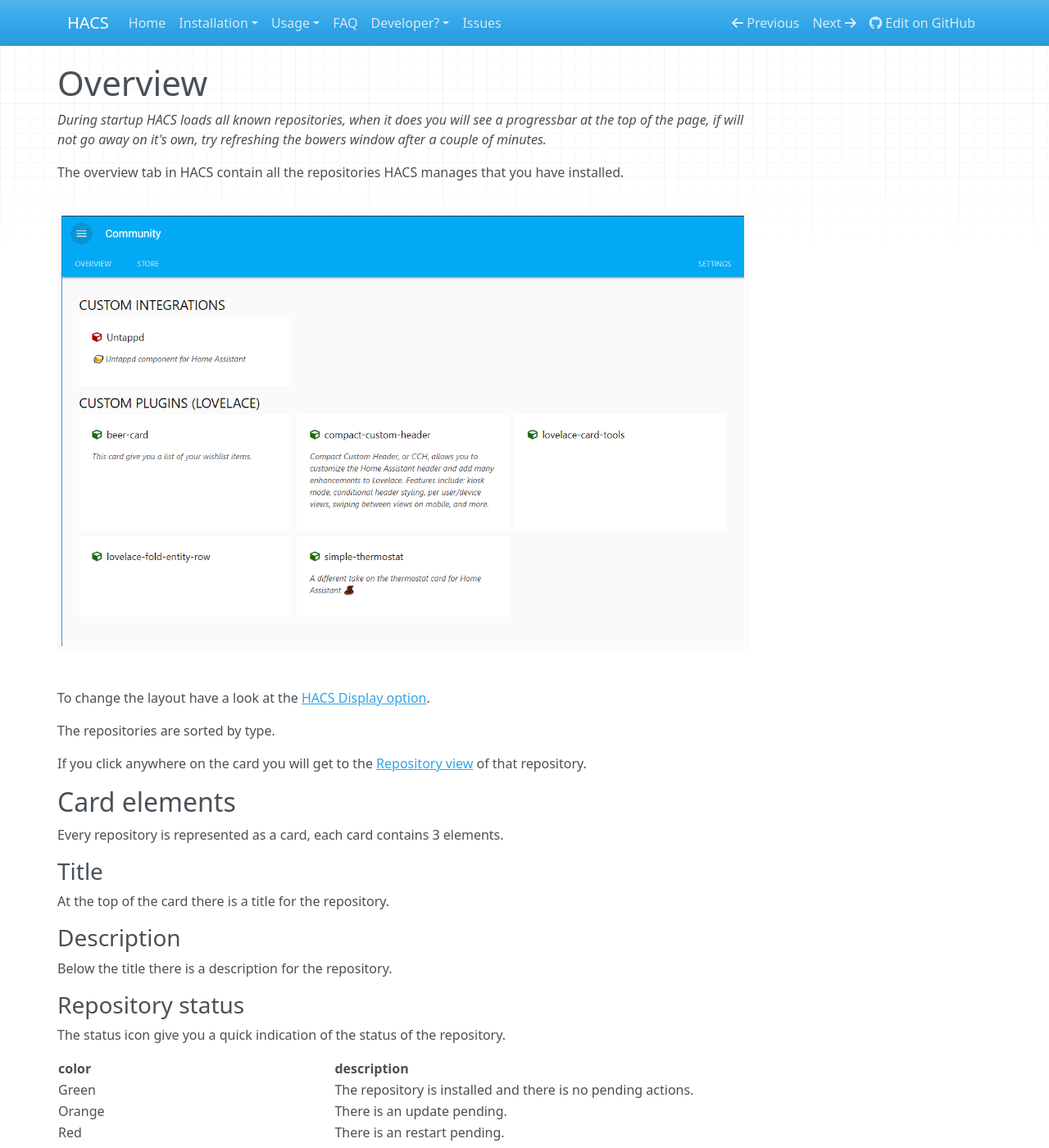
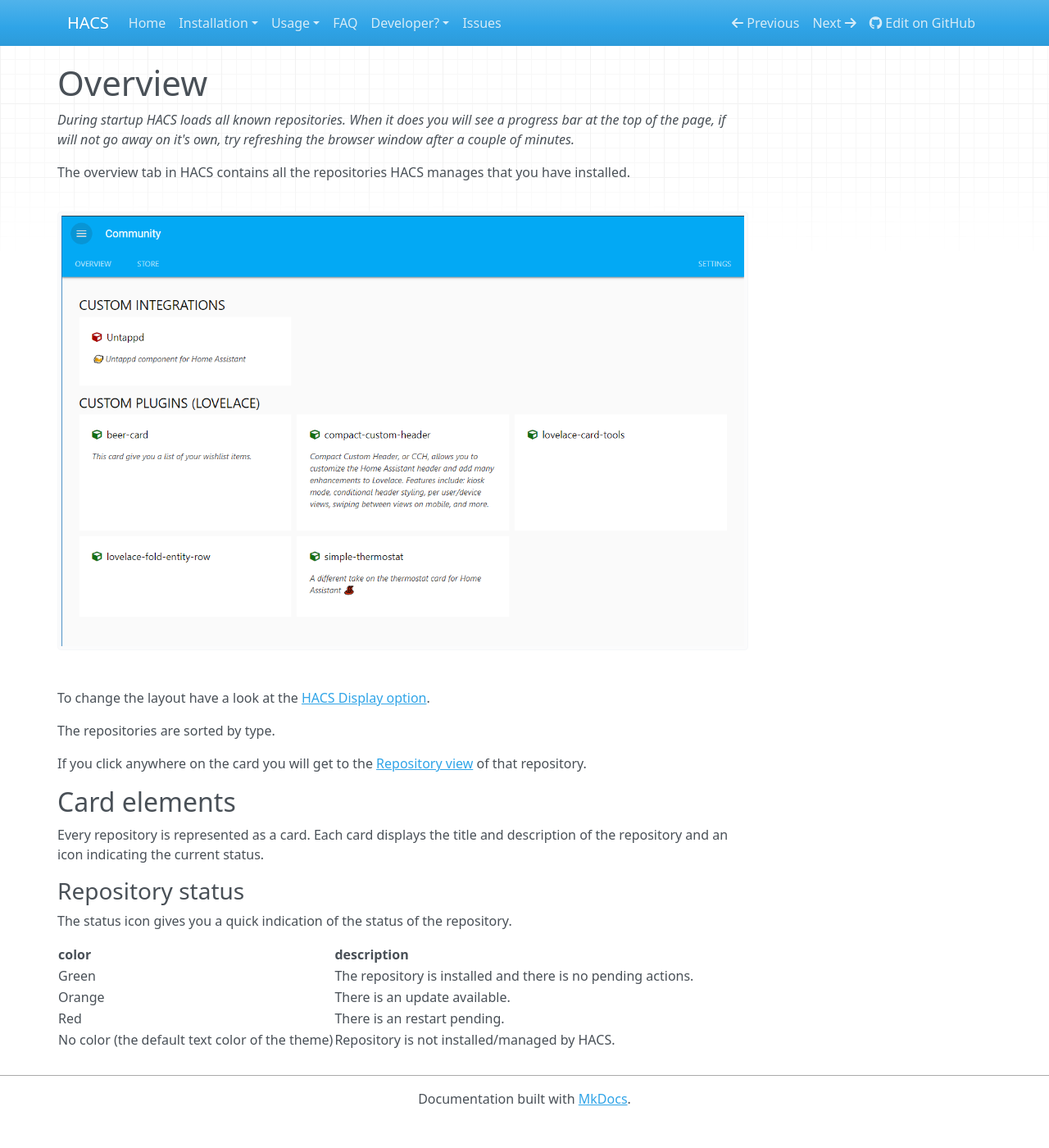
Before and after one commit to fananchonun/integration, an MkDocs documentation site: the page built from docs/usage/overview.md, in a window 1280 px wide and 1400 px high. Shown: the whole window at 82% size. Built offline with MkDocs 1.6.1, drawn with Linux system fonts in a browser that asks for light colours; nearby versions of some CDN libraries.

Commit message:
minor edits, typo fixes, and streamlining (#266)

```diff
--- a/docs/usage/overview.md
+++ b/docs/usage/overview.md
@@ -1,8 +1,8 @@
 # Overview
 
-_During startup HACS loads all known repositories, when it does you will see a progressbar at the top of the page, if will not go away on it's own, try refreshing the bowers window after a couple of minutes._
+_During startup HACS loads all known repositories. When it does you will see a progress bar at the top of the page, if will not go away on it's own, try refreshing the browser window after a couple of minutes._
 
-The overview tab in HACS contain all the repositories HACS manages that you have installed.
+The overview tab in HACS contains all the repositories HACS manages that you have installed.
 
 ![overview](../images/overview.png)
 
@@ -14,24 +14,16 @@
 
 ## Card elements
 
-Every repository is represented as a card, each card contains 3 elements.
-
-### Title
-
-At the top of the card there is a title for the repository.
-
-### Description
-
-Below the title there is a description for the repository.
+Every repository is represented as a card. Each card displays the title and description of the repository and an icon indicating the current status.
 
 ### Repository status
 
-The status icon give you a quick indication of the status of the repository.
+The status icon gives you a quick indication of the status of the repository.
 
 color | description
 -- | --
 Green | The repository is installed and there is no pending actions.
-Orange | There is an update pending.
+Orange | There is an update available.
 Red | There is an restart pending.
 No color (the default text color of the theme) | Repository is not installed/managed by HACS.
 
```
